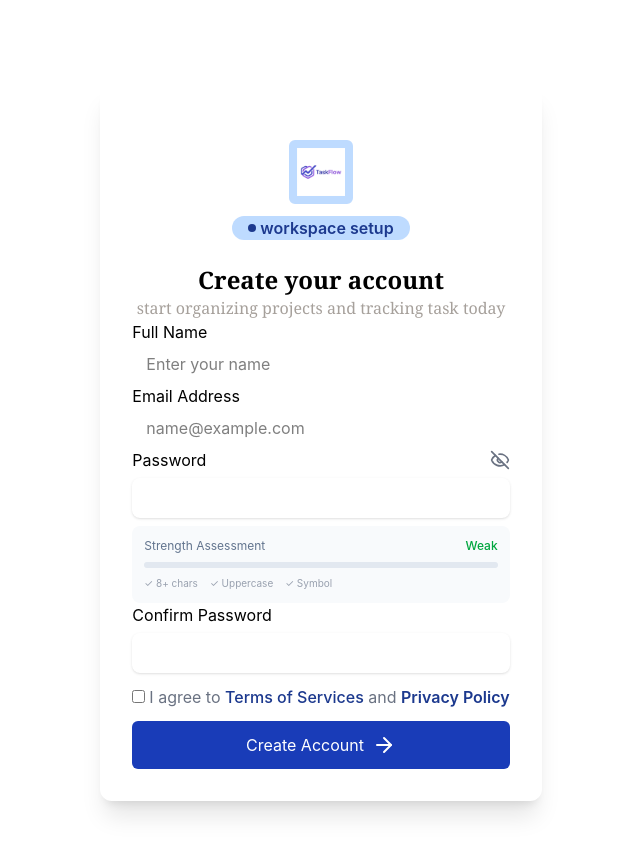
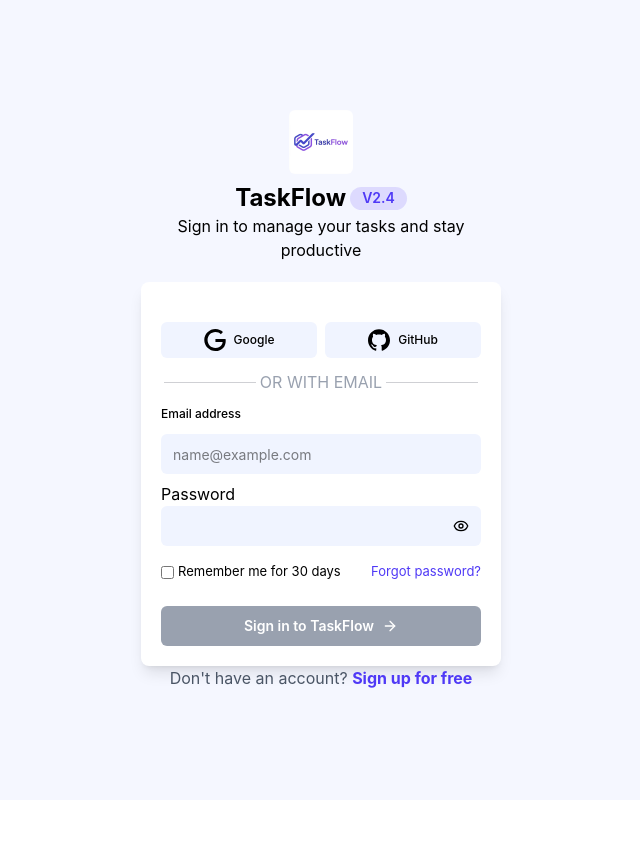
Before and after one commit to khaledsafee43/TaskFlow, a React (Vite) app: page / in a window 1280 px wide. Shown: the top 854 px of the page, without its empty margins (319-959 px from the left). After the commit the page ends 800 px from the top, so only its background shows below. Built offline with nearby package versions, Linux system fonts and the light colour scheme.

Commit message:
the login form is almost ready

```diff
--- a/package.json
+++ b/package.json
@@ -17,6 +17,7 @@
     "react": "^19.2.6",
     "react-dom": "^19.2.6",
     "react-hook-form": "^7.88.0",
+    "react-icons": "^5.7.0",
     "react-router-dom": "^7.18.4",
     "tailwindcss": "^4.3.3",
     "zod": "^4.6.5"
--- a/src/App.tsx
+++ b/src/App.tsx
@@ -1,9 +1,11 @@
-import SignUp from "./pages/auth/Register"
+import Login from "./pages/auth/Login"
+
+// import SignUp from "./pages/auth/Register"
 function App() {
 
   return (
     <>
-      <SignUp/>
+      <Login/>
     </>
   )
 }
--- /dev/null
+++ b/src/pages/auth/Login.tsx
@@ -0,0 +1,137 @@
+import { ArrowRightIcon, Eye, EyeOff } from "lucide-react";
+import { useState } from "react";
+import { SiGithub, SiGoogle } from "react-icons/si";
+
+export default function Login() {
+  const [email, setEmail] = useState("");
+  const [password, setPassword] = useState("");
+  const [showPassword, setShowPassword] = useState(false);
+  const [rememberMe, setRememberMe] = useState(false);
+  const [error, setError] = useState("");
+  const emailRegex = /^[^\s@]+@[^\s@]+\.[^\s@]+$/;
+  const isEmailValid = emailRegex.test(email);
+  const isPasswordValid = password.length >= 8;
+  function handleSubmit(e) {
+    e.preventDefault();
+    if (!isValidForm) {
+      setError("Please fill in all fields with valid information.");
+      return;
+    }
+    setError("");
+    // Proceed with login logic
+  }
+  const isValidForm = isEmailValid && isPasswordValid;
+  return (
+    <main className="min-h-screen bg-[#f5f7ff] flex flex-col items-center  justify-center px-4">
+      <div className="flex flex-col items-center mb-5">
+        <img
+          src="taskflow_logo.png"
+          className="w-16 h-16 rounded-md mb-2"
+          alt="The logo of the task flow"
+        />
+        <h1 className="text-2xl font-bold flex items-center-safe gap-1">
+          TaskFlow{" "}
+          <span className="text-indigo-600 inline-block bg-indigo-600/15 text-[14px] font-semibold py-0.5 px-3 rounded-full">
+            V2.4
+          </span>
+        </h1>
+        <p className="w-72 text-center">
+          Sign in to manage your tasks and stay productive
+        </p>
+      </div>
+      <div className="w-full max-w-[360px]">
+        <div className="bg-white rounded-lg shadow-lg p-5">
+          <div className="grid grid-cols-2 gap-2 pt-5 mb-3">
+            <button
+              type="button"
+              className="h-9 rounded-md bg-[#f0f4ff] text-xs font-medium flex items-center justify-center gap-2 hover:bg-[#e5ebff]"
+            >
+              <SiGoogle size={22} />
+              Google
+            </button>
+
+            <button
+              type="button"
+              className="h-9 rounded-md bg-[#f0f4ff] text-xs font-medium flex items-center justify-center gap-2 hover:bg-[#e5ebff]"
+            >
+              <SiGithub size={22} />
+              GitHub
+            </button>
+          </div>
+
+          <p className="flex justify-center gap-1 items-center text-center w-full text-gray-400">
+            <span className="inline-block bg-gray-900/20 h-[1px] w-23"></span>
+            OR WITH EMAIL{" "}
+            <span className="inline-block bg-gray-900/20 h-[1px] w-23"></span>
+          </p>
+          <form className="mt-3 flex flex-col gap-2" onSubmit={handleSubmit}>
+            <label className="block text-xs font-medium mb-1">
+              Email address
+            </label>
+
+            <input
+              type="email"
+              value={email}
+              onChange={(e) => setEmail(e.target.value)}
+              placeholder="name@example.com"
+              className="w-full h-10 px-3 rounded-md bg-[#f0f4ff] text-sm outline-none focus:ring-2 focus:ring-blue-500"
+            />
+            <div className="relative">
+              <label htmlFor="password">Password</label>
+              <input
+                id="password"
+                type={showPassword ? "text" : "password"}
+                value={password}
+                onChange={(e) => setPassword(e.target.value)}
+                className="w-full h-10 px-3 pr-10 rounded-md bg-[#f0f4ff] text-sm outline-none focus:ring-2 focus:ring-blue-500"
+              />
+
+              <button
+                type="button"
+                onClick={() => setShowPassword(!showPassword)}
+                className="absolute right-3 top-11 -translate-y-1/2"
+              >
+                {showPassword ? <EyeOff size={16} /> : <Eye size={16} />}
+              </button>
+            </div>
+            <div className="flex items-center justify-between mt-2 text-[13px]">
+              <label className="flex items-center gap-1">
+                <input
+                  type="checkbox"
+                  checked={rememberMe}
+                  onChange={(e) => setRememberMe(e.target.checked)}
+                />
+                Remember me for 30 days
+              </label>
+
+              <button type="button" className="text-indigo-600">
+                Forgot password?
+              </button>
+            </div>
+            <button
+              type="submit"
+              disabled={!isValidForm}
+              className={`w-full h-10 mt-4 rounded-md text-white text-sm font-semibold flex items-center justify-center gap-2 ${
+                isValidForm
+                  ? "bg-indigo-700 hover:bg-indigo-800 cursor-pointer"
+                  : "bg-gray-400 cursor-not-allowed"
+              }`}
+            >
+              Sign in to TaskFlow
+              <ArrowRightIcon size={16} />
+            </button>
+          </form>
+        </div>
+      </div>
+      <p className="text-[16px] text-gray-600">
+        Don't have an account?{" "}
+        <a
+          href="/signup"
+          className="text-indigo-600 font-bold underline-offset-4 hover:underline"
+        >
+          Sign up for free
+        </a>
+      </p>
+    </main>
+  );
+}
```
Also changed, not shown: 1 other file (tests, documents, lock files or other folders).
